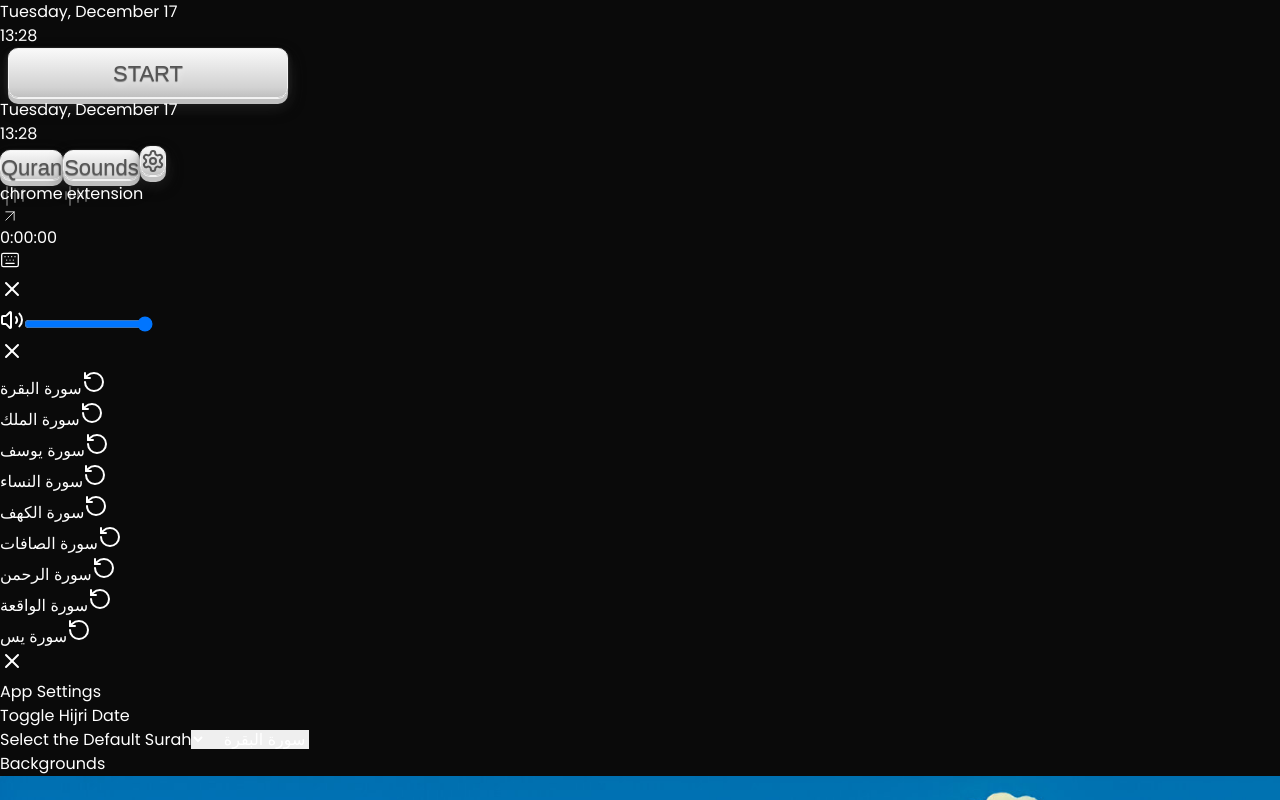
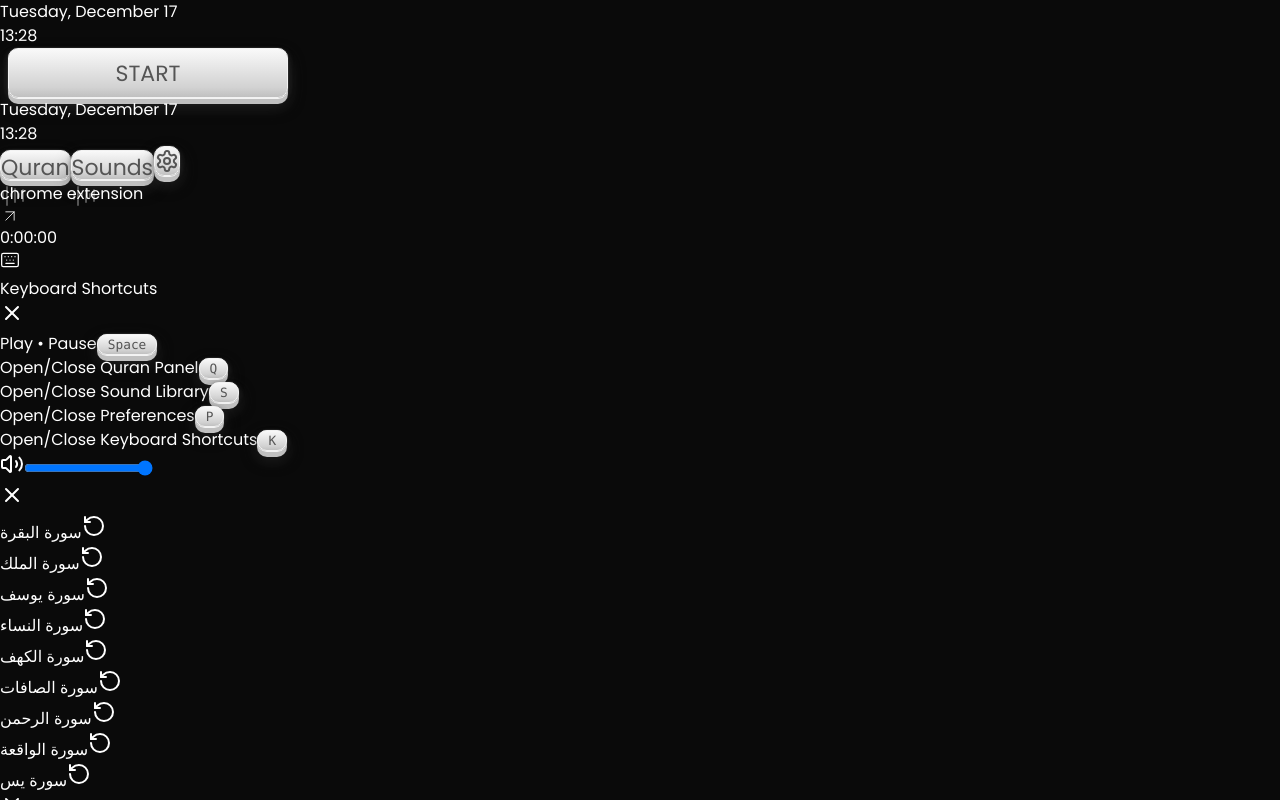
Before and after one commit to heynzar/arehna-peaceful-app, a Next.js app: page / in a window 1280 px wide. Both pictures are taken after a click on the button 10 px from the left and 260 px from the top of the page. Shown: the top 800 px of the page. Built offline with nearby package versions, Linux system fonts and the light colour scheme; a web font is replaced by a local one.

Commit message:
⚡ feat : add keyboard shortcuts

```diff
--- a/src/app/globals.css
+++ b/src/app/globals.css
@@ -36,14 +36,12 @@
   height: 50px;
   border: 1px solid #f2f2f2;
   border-radius: 10px;
-  text-shadow: 0 0.5px 1px #777, 0 2px 6px #f2f2f2;
   background: -webkit-linear-gradient(
     top,
     #f9f9f9 0%,
     #d2d2d2 80%,
     #c0c0c0 100%
   );
-  font-family: sans-serif;
   display: inline-block;
   transition: box-shadow 0.3s ease, transform 0.15s ease;
   box-shadow: 0 0 1px #888, 0 1px 0 #fff, 0 6px 0 #c0c0c0,
@@ -72,7 +70,6 @@
   color: #555;
   cursor: pointer;
   height: 30px;
-  text-shadow: 0 0.5px 1px #777, 0 2px 6px #f2f2f2;
   border: 1px solid #f2f2f2;
   border-radius: 10px;
   background: -webkit-linear-gradient(
@@ -81,7 +78,6 @@
     #d2d2d2 80%,
     #c0c0c0 100%
   );
-  font-family: sans-serif;
   transition: box-shadow 0.3s ease, transform 0.15s ease;
   box-shadow: 0 0 1px #888, 0 1px 0 #fff, 0 6px 0 #c0c0c0,
     0 8px 17px rgba(68, 68, 68, 0.4), 2px 1px 4px rgba(68, 68, 68, 0.25),
@@ -101,3 +97,23 @@
     -2px 2px 4px rgba(68, 68, 68, 0.25), 0 0px 4px rgba(68, 68, 68, 0.25);
   transform: translateY(6px);
 }
+
+.key__button_3 {
+  box-sizing: border-box;
+  font-size: 0.8rem;
+  text-align: center;
+  color: #555;
+  padding: 2px 10px;
+  border: 1px solid #f2f2f2;
+  border-radius: 10px;
+  background: -webkit-linear-gradient(
+    top,
+    #f9f9f9 0%,
+    #d2d2d2 80%,
+    #c0c0c0 100%
+  );
+  transition: box-shadow 0.3s ease, transform 0.15s ease;
+  box-shadow: 0 0 1px #888, 0 1px 0 #fff, 0 6px 0 #c0c0c0,
+    0 8px 17px rgba(68, 68, 68, 0.4), 2px 1px 4px rgba(68, 68, 68, 0.25),
+    -2px 1px 4px rgba(68, 68, 68, 0.25), 0 9px 16px rgba(68, 68, 68, 0.1);
+}
--- a/src/components/Keyboard.tsx
+++ b/src/components/Keyboard.tsx
@@ -3,26 +3,55 @@
 import { X } from "lucide-react";
 import { SetStateAction } from "react";
 
-export default function Keyboard({
-  open,
-  setOpen,
-}: {
+interface KeyboardShortcut {
+  action: string;
+  key: string;
+  width?: string;
+}
+
+interface KeyboardProps {
   open: boolean;
   setOpen: (value: SetStateAction<boolean>) => void;
-}) {
+}
+
+const shortcuts: KeyboardShortcut[] = [
+  { action: "Play • Pause", key: "Space", width: "!px-6" },
+  { action: "Open/Close Quran Panel", key: "Q" },
+  { action: "Open/Close Sound Library", key: "S" },
+  { action: "Open/Close Preferences", key: "P" },
+  { action: "Open/Close Keyboard Shortcuts", key: "K" },
+];
+
+export default function KeyboardShortcuts({ open, setOpen }: KeyboardProps) {
+  if (!open) return null;
+
   return (
-    <section
-      className={`justify-center items-center scale-150 absolute inset-0 w-screen h-screen bg-black/20 backdrop-blur-sm ${
-        open ? "flex" : "hidden"
-      }`}
-    >
-      <div className="relative p-4 w-full max-w-[400px] rounded-2xl bg-zinc-950 border border-white/15">
-        <button
-          onClick={() => setOpen(false)}
-          className="bg-zinc-900 p-1 rounded-lg ml-auto absolute right-4 top-4"
-        >
-          <X className="hover:text-white/80" />
-        </button>
+    <section className="fixed inset-0 flex items-center justify-center w-screen h-screen scale-150 bg-black/20 backdrop-blur-sm">
+      <div className="w-full max-w-[360px] rounded-2xl border border-white/15 bg-zinc-950 p-4">
+        <header className="mb-4 flex items-center">
+          <h2>Keyboard Shortcuts</h2>
+          <button
+            onClick={() => setOpen(false)}
+            className="ml-auto rounded-lg bg-zinc-900 p-1 hover:text-white/80"
+            aria-label="Close keyboard shortcuts"
+          >
+            <X />
+          </button>
+        </header>
+
+        <div className="space-y-3">
+          {shortcuts.map(({ action, key, width }) => (
+            <div
+              key={action}
+              className="flex items-center justify-between text-sm text-zinc-300"
+            >
+              <span>{action}</span>
+              <kbd className={`key__button_3 scale-90 ${width ?? ""}`}>
+                {key}
+              </kbd>
+            </div>
+          ))}
+        </div>
       </div>
     </section>
   );
--- a/src/components/Settings.tsx
+++ b/src/components/Settings.tsx
@@ -126,8 +126,8 @@
               className="absolute inset-0 w-full h-full opacity-0 cursor-pointer"
             />
             <div className="flex items-center justify-center h-full w-full rounded-lg bg-zinc-800 group-hover:bg-zinc-700 transition-colors border border-zinc-700">
-              <p className="text-neutral-400 text-sm group-hover:text-neutral-200 transition-colors">
-                Upload File
+              <p className="text-neutral-400 text-[0.7rem] group-hover:text-neutral-200 transition-colors">
+                Upload Image
               </p>
             </div>
           </div>
```
